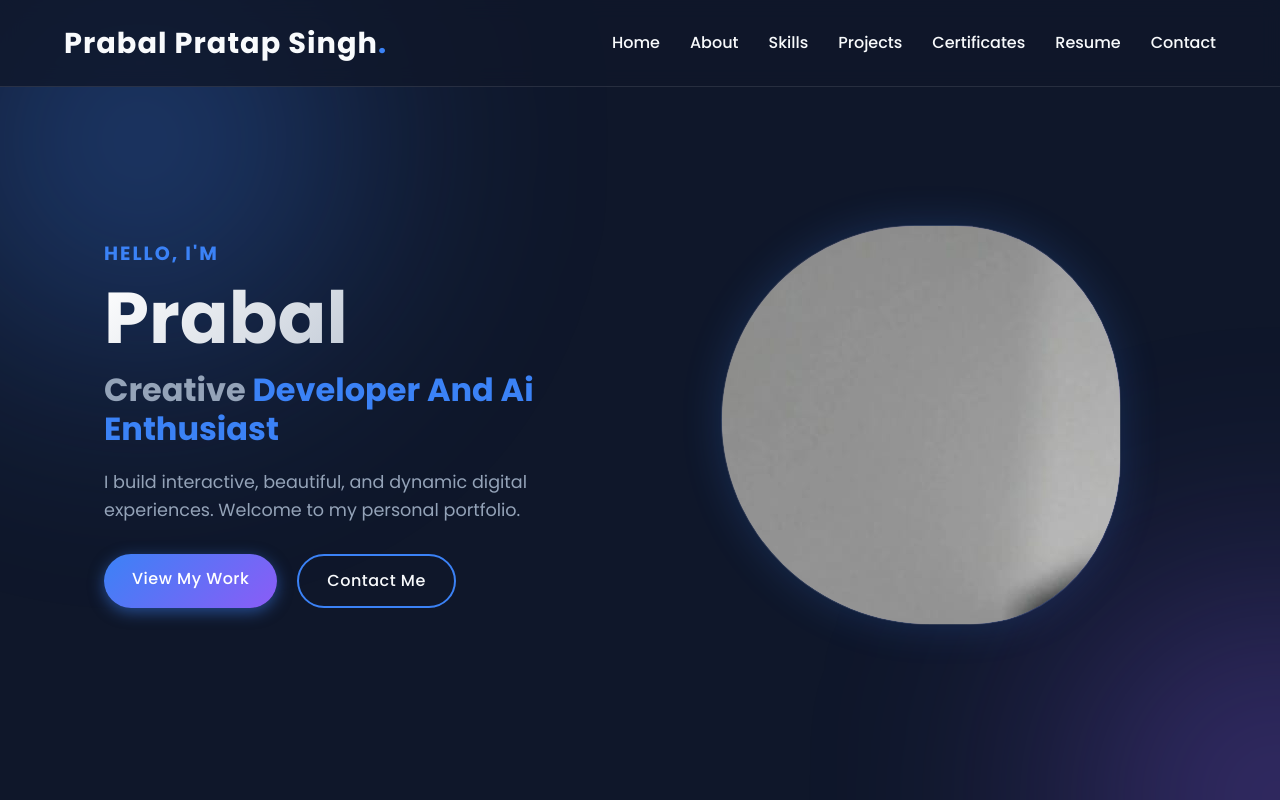
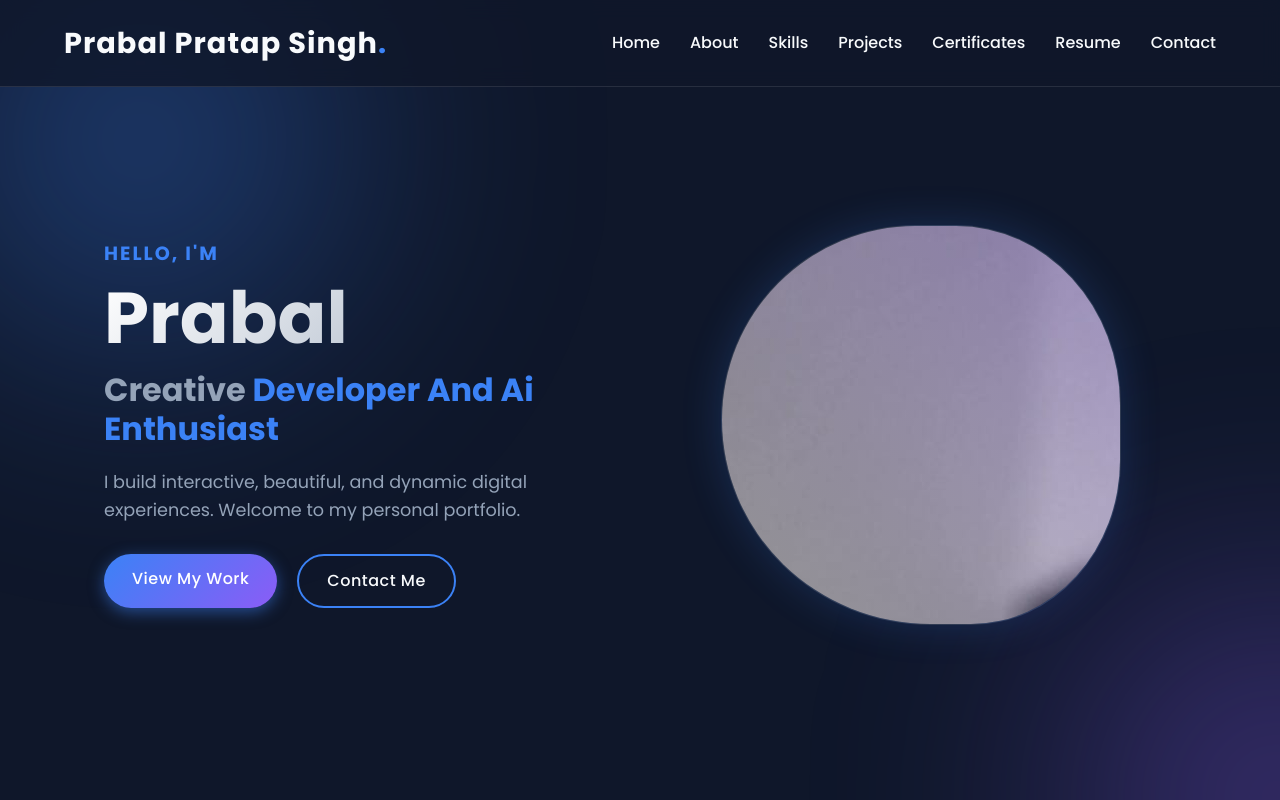
Before and after one commit to prabalpratapsinghsisodiya01-art/My-portfolio, a plain HTML site: page index.html in a window 1280 px wide. Shown: the top 800 px of the page. Drawn offline with Linux system fonts and the light colour scheme.

Commit message:
Refactor hero image and overlay structure

```diff
--- a/index.html
+++ b/index.html
@@ -40,14 +40,10 @@
                     <a href="#contact" class="btn secondary-btn">Contact Me</a>
                 </div>
             </div>
-            <div class="hero-image">
+           <div class="hero-image">
                 <div class="blob-shape">
-                    <div class="blob-shape">
                     <img src="prabal.jpeg" alt="prabal" class="hero-img">
                     <div class="overlay-grad"></div>
-                </div>
-                    <div class="overlay-grad"> <img src="./prabal.jpeg" alt=""></div>
-                     <div class="overlay-grad"> <img src="prabal.jpeg" alt=""></div>
                 </div>
             </div>
         </section>
```
